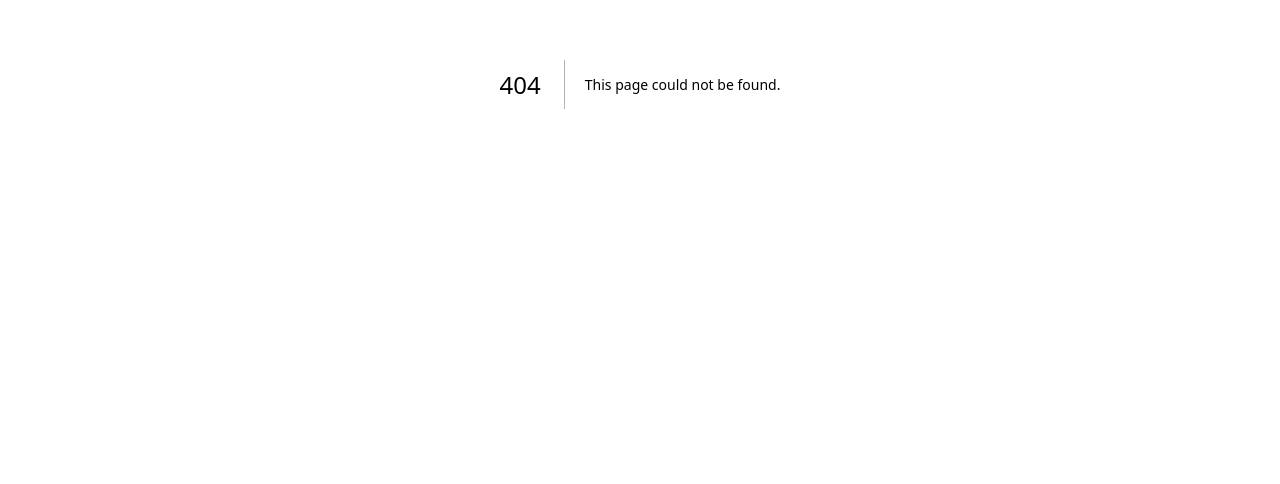
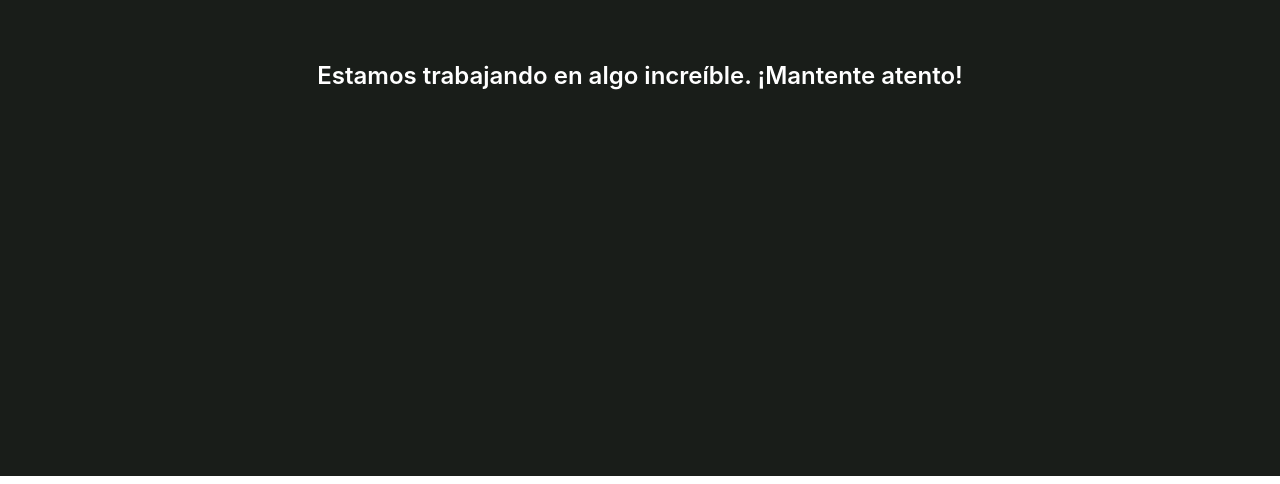
Before and after one commit to Adrian52507/VERSUS_ME, a Next.js app in the folder versusme/frontend/: page /proximamente in a window 1280 px wide. Before the commit this address had no page. Shown: the part 316-800 px from the top of the page. Built offline with nearby package versions, Linux system fonts and the light colour scheme.

Commit message:
Adición de Mensaje para redes sociales y botónes de planes (membership)

```diff
--- a/versusme/frontend/src/app/page.tsx
+++ b/versusme/frontend/src/app/page.tsx
@@ -247,7 +247,9 @@ export default function Home() {
                   </li>
                 ))}
               </ul>
-              <button className="btn-cta">Comienza Gratis</button>
+              <Link href="/registro">
+                <button className="btn-cta">Comienza Gratis</button>
+              </Link>
             </article>
 
             <article className="precio pro destacado">
@@ -286,7 +288,9 @@ export default function Home() {
                   </li>
                 ))}
               </ul>
-              <button className="btn-cta">Comienza Crack</button>
+              <Link href="/registro">
+                <button className="btn-cta">Comienza Crack</button>
+              </Link>
               <p className="nota">
                 El primer mes es gratis • Cancela en cualquier momento • Sin compromisos
               </p>
@@ -319,9 +323,15 @@ export default function Home() {
             </div>
             <br />
             <div className="redes">
-              <Image src="/assets/img/contactoyfoter/facebook.png" alt="Facebook" width={24} height={24} />
-              <Image src="/assets/img/contactoyfoter/instagram.png" alt="Instagram" width={24} height={24} />
-              <Image src="/assets/img/contactoyfoter/X.png" alt="X" width={24} height={24} />
+              <Link href="/proximamente" target="_blank" rel="noopener noreferrer">
+                <Image src="/assets/img/contactoyfoter/facebook.png" alt="Facebook" width={24} height={24} />
+              </Link>
+              <Link href="/proximamente" target="_blank" rel="noopener noreferrer">
+                <Image src="/assets/img/contactoyfoter/instagram.png" alt="Instagram" width={24} height={24} />
+              </Link>
+              <Link href="/proximamente" target="_blank" rel="noopener noreferrer">
+                <Image src="/assets/img/contactoyfoter/X.png" alt="X" width={24} height={24} />
+              </Link>
             </div>
           </div>
         </div>
--- /dev/null
+++ b/versusme/frontend/src/app/proximamente/page.tsx
@@ -0,0 +1,11 @@
+"use client";
+
+import "@/styles/styles_proximamente.css";
+
+export default function Proximamente() {
+  return (
+    <div className="proximamente-container">
+      <p>Estamos trabajando en algo increíble. ¡Mantente atento!</p>
+    </div>
+  );
+}
--- a/versusme/frontend/src/styles/styles_index.css
+++ b/versusme/frontend/src/styles/styles_index.css
@@ -359,7 +359,7 @@ body {
 }
 
 .planes {
-  background: transparent;
+  background: #191d19;
   padding: 4rem 0;
 }
 
@@ -466,7 +466,8 @@ body {
   margin-bottom: 12px;
 }
 
-.precio .precio-detalle .linea+.linea {
+.precio .precio-detalle .linea {
+  background-color: #101410;
   margin-top: 0px;
 }
 
--- /dev/null
+++ b/versusme/frontend/src/styles/styles_proximamente.css
@@ -0,0 +1,30 @@
+.proximamente-container {
+  display: flex;
+  flex-direction: column;
+  align-items: center;
+  justify-content: center;
+  height: 100vh;
+  background-color: #191d19;
+  text-align: center;
+  padding: 20px;
+  color: white;
+  font-family: "Inter", sans-serif;
+  font-size: 24px;
+  font-weight: 600;
+
+  /* 🔥 Animación de movimiento */
+  animation: subirBajar 2s ease-in-out infinite;
+}
+
+/* ✨ Definición de la animación */
+@keyframes subirBajar {
+  0% {
+    transform: translateY(0);
+  }
+  50% {
+    transform: translateY(-15px);
+  }
+  100% {
+    transform: translateY(0);
+  }
+}
```
